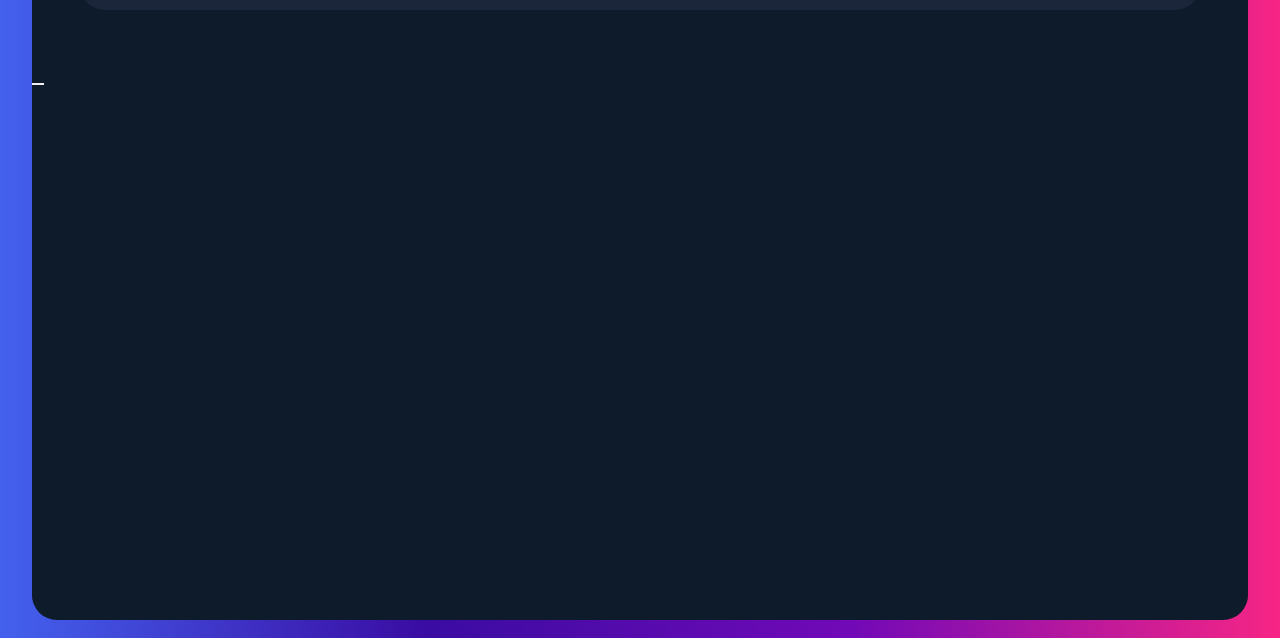
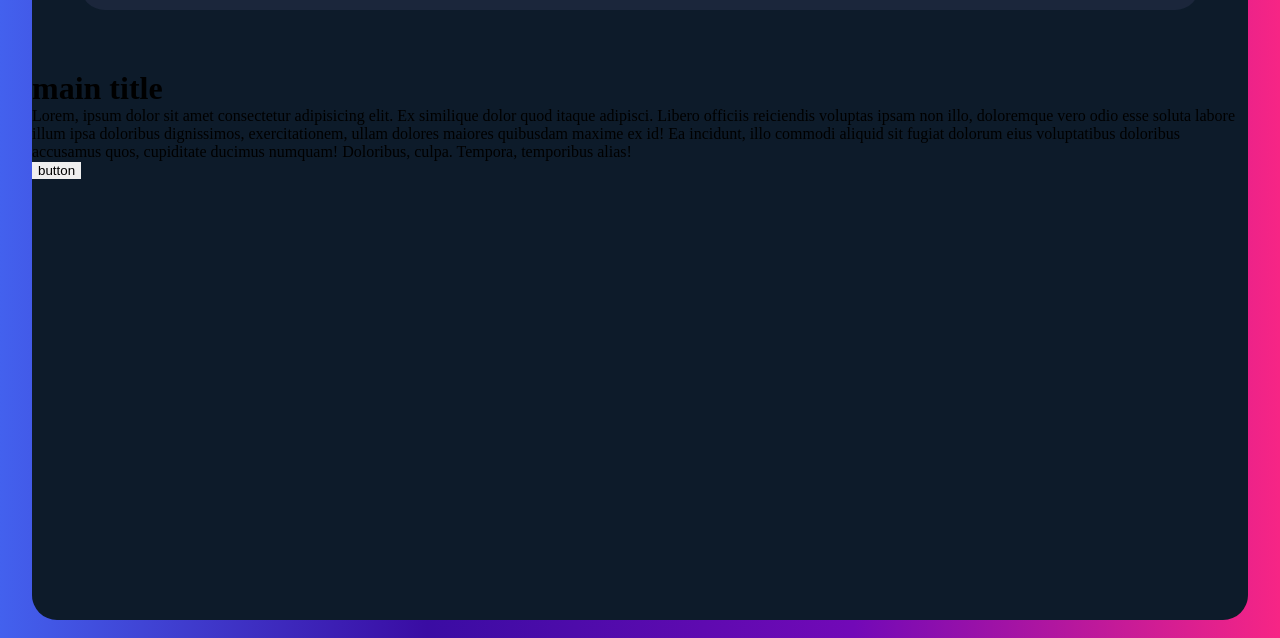
Before and after one commit to Marianocoderx/website2-test, a plain HTML site: page index.html in a window 1280 px wide. Shown: the part 162-800 px from the top of the page. Drawn offline with Linux system fonts and the light colour scheme.

Commit message:
1 file modified

```diff
--- a/index.html
+++ b/index.html
@@ -24,9 +24,9 @@
       </footer>
 
       <div>
-        <h1></h1>
-        <p></p>
-        <button></button>
+        <h1>main title</h1>
+        <p>Lorem, ipsum dolor sit amet consectetur adipisicing elit. Ex similique dolor quod itaque adipisci. Libero officiis reiciendis voluptas ipsam non illo, doloremque vero odio esse soluta labore illum ipsa doloribus dignissimos, exercitationem, ullam dolores maiores quibusdam maxime ex id! Ea incidunt, illo commodi aliquid sit fugiat dolorum eius voluptatibus doloribus accusamus quos, cupiditate ducimus numquam! Doloribus, culpa. Tempora, temporibus alias!</p>
+        <button>button</button>
       </div>
 
       <div></div>
```
